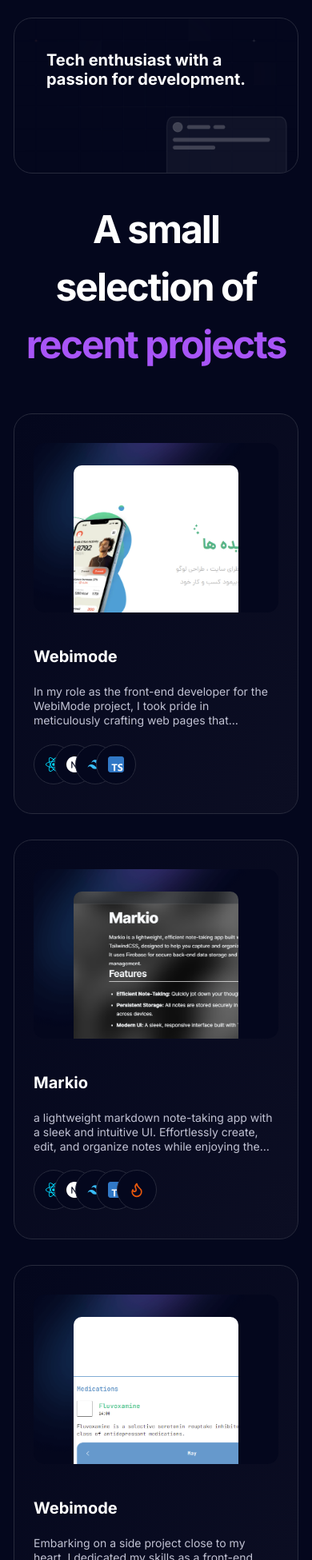
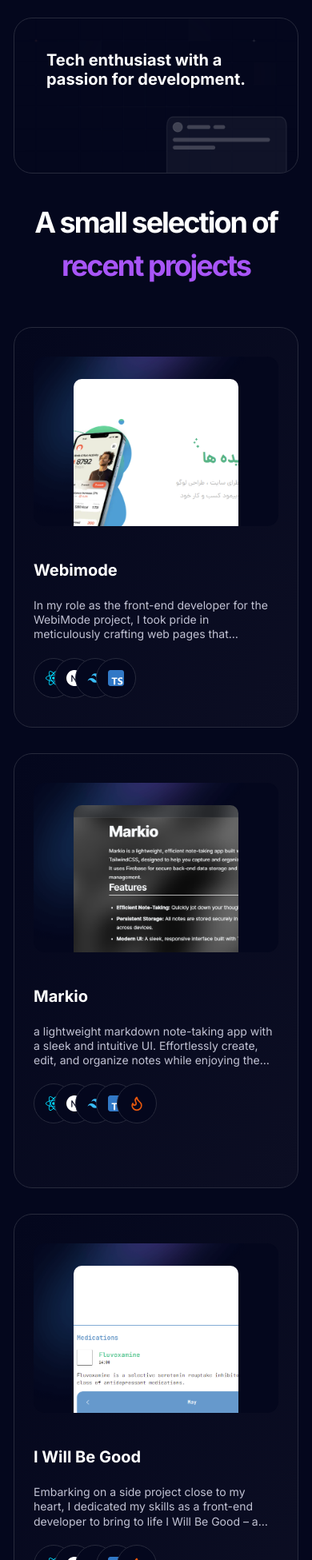
Before and after one commit to tasha-dev/portfolio, a Next.js app: page / in a window 390 px wide. Shown: the part 1752-3703 px from the top of the page at 80% size. Built offline with nearby package versions, Linux system fonts and the light colour scheme.

Commit message:
fixed some bugs

```diff
--- a/component/project.tsx
+++ b/component/project.tsx
@@ -20,8 +20,8 @@
             </div>
             <h4 className={'lg:text-[32px] text-[20px] text-white font-bold tracking-[-2%] truncate block w-full mb-[20px]'}>{title}</h4>
             <p className={'text-lavenderGray leading-[130%] lg:text-[20px] text-[14px] font-normal line-clamp-3 mb-[20px]'}>{description}</p>
-            <div className={'flex items-center justify-between flex-wrap'}>
-                <div className={'flex items-center justify-start group '}>
+            <div className={'flex items-center justify-between flex-wrap gap-[20px]'}>
+                <div className={'flex items-center justify-start group'}>
                     {
                         stack.map((item, index) => (
                             <div key={index}
--- a/section/home/thirdSection.tsx
+++ b/section/home/thirdSection.tsx
@@ -14,7 +14,7 @@
     return (
         <section id={'projects'} className={'bg-richBlack'}>
             <Container>
-                <h2 className={'text-[48px] text-center -tracking-[2px] text-white font-bold mb-[50px]'}>
+                <h2 className={'lg:text-[48px] text-[36px] text-center -tracking-[2px] text-white font-bold mb-[50px]'}>
                     A small selection of <span className={'text-purple-500'}>recent projects</span>
                 </h2>
                 <div className={'grid lg:grid-cols-2 gap-[32px]'}>
@@ -37,7 +37,7 @@
                         img={iwillbegoodImage.src}
                         stack={['react', 'next', 'tailwind', 'typescript', 'firebase']}
                         description={'Embarking on a side project close to my heart, I dedicated my skills as a front-end developer to bring to life I Will Be Good – a unique fusion of medication and meditation reporting. Crafting complete web pages for this project was not just a professional endeavor but a personal journey aimed at fostering comfort and gaining invaluable experience. Navigating the intricate balance between medication and meditation, I meticulously designed the web interface to be intuitive, providing a seamless user experience. This project, which also served as a much-needed app for my own well-being, allowed me to not only enhance my technical capabilities but also underscored the importance of merging technology with personal growth and self-care. The completed web pages stand as a testament to my commitment to continuous learning and the harmonious integration of technology into our daily lives.'}
-                        title={'Webimode'}
+                        title={'I Will Be Good'}
                     />
                     <Project
                         link={'https://watchlog.vercel.app/'}
```
